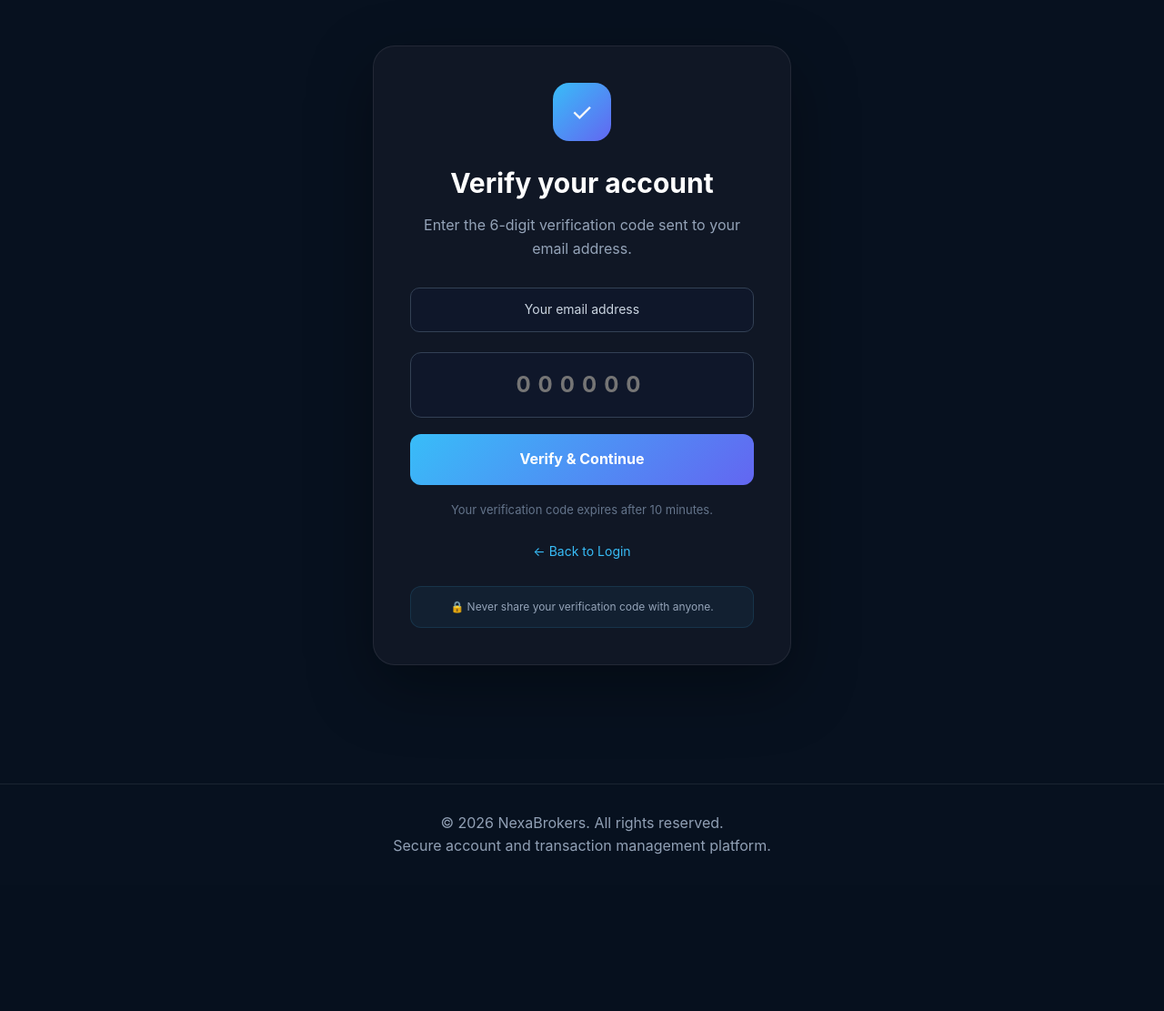
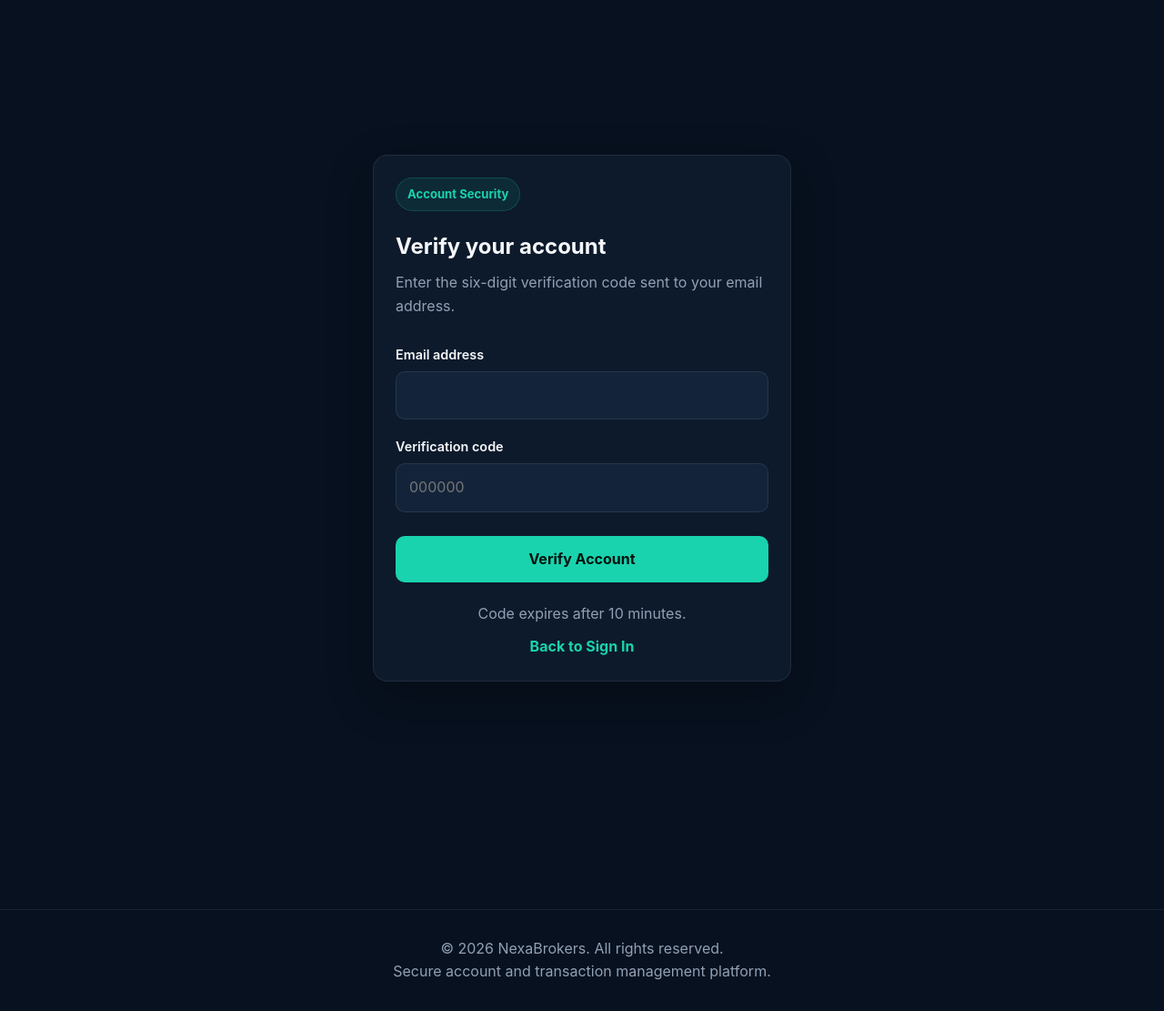
Before and after one commit to joboyfx5-lang/NexaBrokers, a Flask app: page /verify-page in a window 1280 px wide. Shown: the part 73-1184 px from the top of the page at 91% size. Before the commit the page ends 1012 px from the top, so only its background shows below. Run offline with Flask 3, Linux system fonts and the light colour scheme.

Commit message:
Update verify.html

```diff
--- a/templates/verify.html
+++ b/templates/verify.html
@@ -1,187 +1,315 @@
 {% extends "base.html" %}
 
-{% block title %}Verify Account | NexaBrokers{% endblock %}
+{% block title %}
+Verify Account — NexaBrokers
+{% endblock %}
 
 {% block content %}
 
-<style>
-    .verify-wrapper {
-        min-height: 75vh;
-        display: flex;
-        align-items: center;
-        justify-content: center;
-        padding: 50px 20px;
-    }
+<section class="section">
 
-    .verify-card {
-        width: 100%;
-        max-width: 460px;
-        background: rgba(17, 24, 39, 0.94);
-        border: 1px solid rgba(255, 255, 255, 0.08);
-        border-radius: 24px;
-        padding: 40px;
-        box-shadow: 0 25px 70px rgba(0, 0, 0, 0.35);
-        text-align: center;
-    }
+    <div class="form-wrapper">
 
-    .verify-icon {
-        width: 64px;
-        height: 64px;
-        margin: 0 auto 22px;
-        border-radius: 18px;
-        display: flex;
-        align-items: center;
-        justify-content: center;
-        background: linear-gradient(135deg, #38bdf8, #6366f1);
-        font-size: 28px;
-    }
+        <div class="card">
 
-    .verify-card h1 {
-        margin: 0 0 10px;
-        color: white;
-        font-size: 30px;
-    }
+            <div class="badge">
+                Account Security
+            </div>
 
-    .verify-subtitle {
-        color: #94a3b8;
-        line-height: 1.6;
-        margin-bottom: 30px;
-    }
+            <h1>
+                Verify your account
+            </h1>
 
-    .email-display {
-        padding: 12px;
-        margin-bottom: 22px;
-        border-radius: 10px;
-        background: #0f172a;
-        border: 1px solid #334155;
-        color: #cbd5e1;
-        font-size: 14px;
-        word-break: break-word;
-    }
+            <p class="form-subtitle">
+                Enter the six-digit verification code
+                sent to your email address.
+            </p>
 
-    .code-input {
-        width: 100%;
-        box-sizing: border-box;
-        padding: 16px;
-        border-radius: 12px;
-        border: 1px solid #334155;
-        background: #0f172a;
-        color: white;
-        text-align: center;
-        font-size: 24px;
-        font-weight: 700;
-        letter-spacing: 8px;
-        outline: none;
-    }
+            <div
+                id="message"
+                class="alert"
+                style="display: none;"
+            ></div>
 
-    .code-input:focus {
-        border-color: #38bdf8;
-        box-shadow: 0 0 0 3px rgba(56, 189, 248, 0.12);
-    }
+            <form id="verifyForm">
 
-    .verify-button {
-        width: 100%;
-        margin-top: 18px;
-        padding: 15px;
-        border: none;
-        border-radius: 12px;
-        background: linear-gradient(135deg, #38bdf8, #6366f1);
-        color: white;
-        font-size: 16px;
-        font-weight: 700;
-        cursor: pointer;
-    }
+                <div class="form-group">
 
-    .verify-button:hover {
-        opacity: 0.92;
-    }
+                    <label for="email">
+                        Email address
+                    </label>
 
-    .expiry-note {
-        margin-top: 18px;
-        color: #64748b;
-        font-size: 13px;
-        line-height: 1.5;
-    }
+                    <input
+                        id="email"
+                        name="email"
+                        type="email"
+                        autocomplete="email"
+                        required
+                    >
 
-    .back-link {
-        display: inline-block;
-        margin-top: 25px;
-        color: #38bdf8;
-        text-decoration: none;
-        font-size: 14px;
-    }
+                </div>
 
-    .security-note {
-        margin-top: 25px;
-        padding: 13px;
-        border-radius: 12px;
-        background: rgba(56, 189, 248, 0.06);
-        border: 1px solid rgba(56, 189, 248, 0.12);
-        color: #94a3b8;
-        font-size: 12px;
-        line-height: 1.5;
-    }
-</style>
 
-<div class="verify-wrapper">
+                <div class="form-group">
 
-    <div class="verify-card">
+                    <label for="code">
+                        Verification code
+                    </label>
 
-        <div class="verify-icon">
-            ✓
-        </div>
+                    <input
+                        id="code"
+                        name="code"
+                        type="text"
+                        inputmode="numeric"
+                        pattern="[0-9]{6}"
+                        maxlength="6"
+                        placeholder="000000"
+                        autocomplete="one-time-code"
+                        required
+                    >
 
-        <h1>Verify your account</h1>
+                </div>
 
-        <p class="verify-subtitle">
-            Enter the 6-digit verification code sent to your email address.
-        </p>
 
-        <div class="email-display">
-            {{ email or "Your email address" }}
-        </div>
+                <button
+                    type="submit"
+                    class="btn btn-primary form-submit"
+                    id="submitButton"
+                >
+                    Verify Account
+                </button>
 
-        <form method="POST" action="/verify-code">
+            </form>
 
-            <input
-                class="code-input"
-                type="text"
-                name="code"
-                placeholder="000000"
-                inputmode="numeric"
-                autocomplete="one-time-code"
-                pattern="[0-9]{6}"
-                minlength="6"
-                maxlength="6"
-                required
+
+            <p
+                style="
+                    text-align: center;
+                    margin-top: 22px;
+                    color: var(--muted);
+                "
             >
+                Code expires after 10 minutes.
+            </p>
 
-            <input
-                type="hidden"
-                name="email"
-                value="{{ email or '' }}"
+
+            <p
+                style="
+                    text-align: center;
+                    margin-top: 10px;
+                "
             >
+                <a
+                    href="/login-page"
+                    style="
+                        color: var(--primary);
+                        font-weight: 700;
+                    "
+                >
+                    Back to Sign In
+                </a>
+            </p>
 
-            <button class="verify-button" type="submit">
-                Verify & Continue
-            </button>
-
-        </form>
-
-        <p class="expiry-note">
-            Your verification code expires after 10 minutes.
-        </p>
-
-        <a class="back-link" href="/login-page">
-            ← Back to Login
-        </a>
-
-        <div class="security-note">
-            🔒 Never share your verification code with anyone.
         </div>
 
     </div>
 
-</div>
+</section>
 
 {% endblock %}
+
+
+{% block scripts %}
+
+<script>
+
+const form =
+    document.getElementById("verifyForm");
+
+const emailInput =
+    document.getElementById("email");
+
+const codeInput =
+    document.getElementById("code");
+
+const message =
+    document.getElementById("message");
+
+const submitButton =
+    document.getElementById("submitButton");
+
+
+/*
+ * Recover the email saved during signup
+ * or login.
+ */
+
+const savedEmail =
+    sessionStorage.getItem(
+        "verificationEmail"
+    );
+
+if (savedEmail) {
+    emailInput.value = savedEmail;
+}
+
+
+/*
+ * Only allow numbers in the verification
+ * code field.
+ */
+
+codeInput.addEventListener(
+    "input",
+    function() {
+
+        this.value =
+            this.value
+                .replace(/\D/g, "")
+                .slice(0, 6);
+
+    }
+);
+
+
+form.addEventListener(
+    "submit",
+    async function(event) {
+
+        event.preventDefault();
+
+        const email =
+            emailInput.value.trim();
+
+        const code =
+            codeInput.value.trim();
+
+
+        message.style.display =
+            "none";
+
+
+        if (!/^\d{6}$/.test(code)) {
+
+            message.textContent =
+                "Please enter the 6-digit verification code.";
+
+            message.className =
+                "alert alert-danger";
+
+            message.style.display =
+                "block";
+
+            return;
+        }
+
+
+        submitButton.disabled =
+            true;
+
+        submitButton.textContent =
+            "Verifying...";
+
+
+        try {
+
+            const response =
+                await fetch(
+                    "/verify-code",
+                    {
+                        method: "POST",
+
+                        headers: {
+                            "Content-Type":
+                                "application/json"
+                        },
+
+                        body: JSON.stringify({
+                            email: email,
+                            code: code
+                        })
+                    }
+                );
+
+
+            const data =
+                await response.json();
+
+
+            if (!response.ok) {
+
+                throw new Error(
+                    data.error ||
+                    "Verification failed."
+                );
+
+            }
+
+
+            message.textContent =
+                data.message ||
+                "Verification successful.";
+
+            message.className =
+                "alert alert-success";
+
+            message.style.display =
+                "block";
+
+
+            /*
+             * The verification process is complete,
+             * so the temporary email information
+             * is no longer needed.
+             */
+
+            sessionStorage.removeItem(
+                "verificationEmail"
+            );
+
+            sessionStorage.removeItem(
+                "developmentCode"
+            );
+
+
+            /*
+             * Give the success message a moment
+             * before opening the dashboard.
+             */
+
+            setTimeout(
+                function() {
+
+                    window.location.href =
+                        "/dashboard-page";
+
+                },
+                900
+            );
+
+
+        } catch (error) {
+
+            message.textContent =
+                error.message;
+
+            message.className =
+                "alert alert-danger";
+
+            message.style.display =
+                "block";
+
+            submitButton.disabled =
+                false;
+
+            submitButton.textContent =
+                "Verify Account";
+
+        }
+
+    }
+);
+
+</script>
+
+{% endblock %}
```
